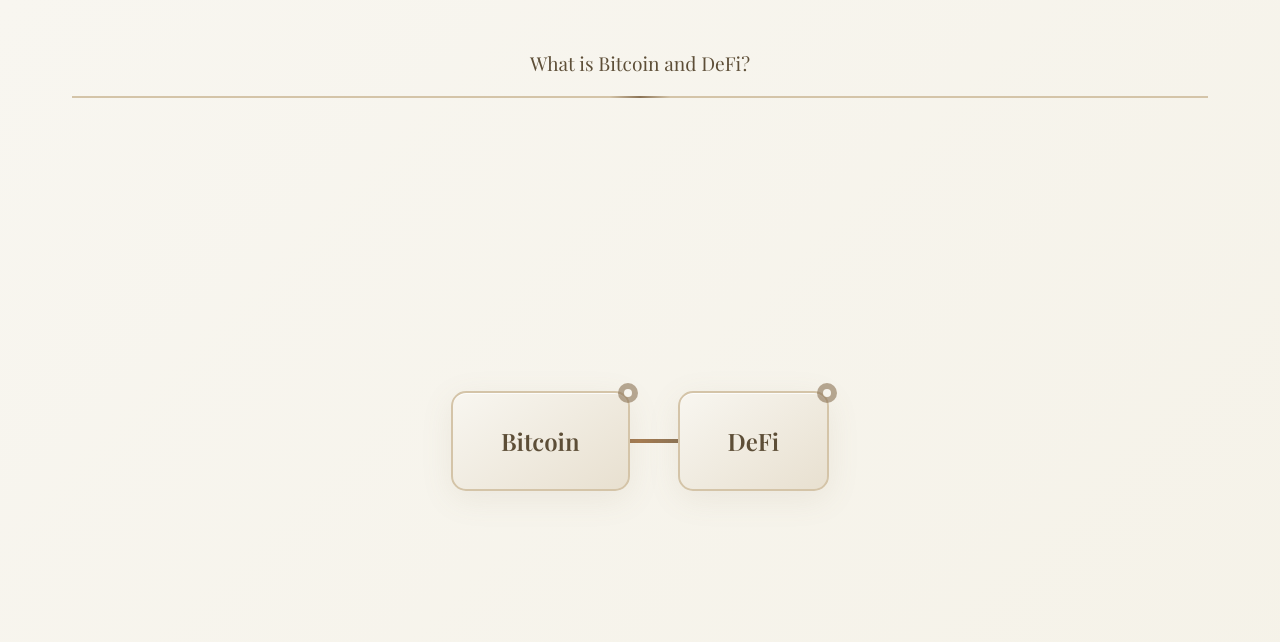
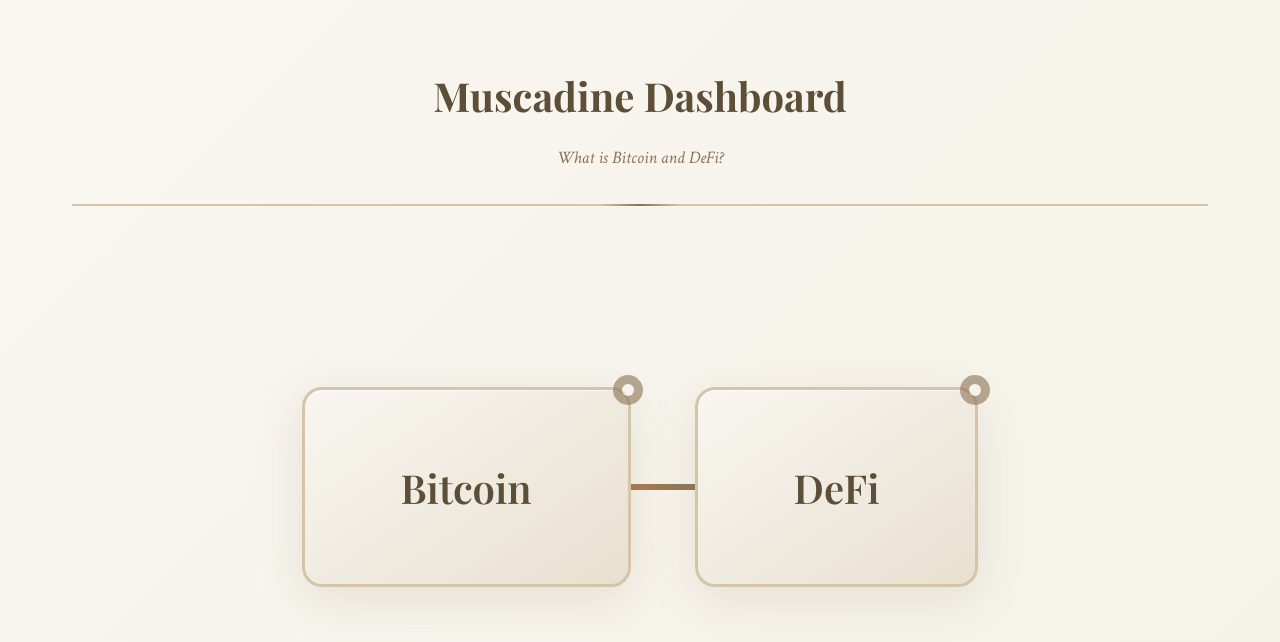
Before and after one commit to nickconnelly10/muscadine.box, a React (Vite) app in the folder app-site/: page / in a window 1280 px wide. Shown: the top 642 px of the page. Built offline with nearby package versions, Linux system fonts and the light colour scheme.

Commit message:
Beta-0.1.1

```diff
--- a/app-site/src/App.css
+++ b/app-site/src/App.css
@@ -1,7 +1,7 @@
 /* Muscadine Vine Theme CSS */
 
 /* Import serif fonts for Roman-inspired design */
-@import url('https://fonts.googleapis.com/css2?family=Crimson+Text:ital,wght@0,400;0,600;1,400&family=Playfair+Display:wght@400;600&display=swap');
+@import url('https://fonts.googleapis.com/css2?family=Crimson+Text:ital,wght@0,400;0,600;1,400&family=Playfair+Display:wght@400;600;700&display=swap');
 
 /* Base styles */
 * {
@@ -31,7 +31,7 @@
 .vine-header {
   text-align: center;
   margin-bottom: 4rem;
-  padding: 1rem 0;
+  padding: 2rem 0;
   border-bottom: 2px solid #d4c4a8;
   position: relative;
 }
@@ -42,37 +42,73 @@
   bottom: -2px;
   left: 50%;
   transform: translateX(-50%);
-  width: 60px;
+  width: 80px;
   height: 2px;
   background: linear-gradient(90deg, transparent, #8b7355, transparent);
 }
 
-.header-link {
+/* Dashboard title */
+.dashboard-title {
   font-family: 'Playfair Display', serif;
-  font-size: 1.2rem;
+  font-size: 2.5rem;
+  font-weight: 700;
   color: #5d4e37;
-  text-decoration: none;
+  margin-bottom: 1rem;
+  cursor: pointer;
   transition: all 0.3s ease;
   position: relative;
 }
 
-.header-link:hover {
+.dashboard-title:hover {
   color: #8b7355;
+  transform: translateY(-2px);
+}
+
+.dashboard-title::after {
+  content: '';
+  position: absolute;
+  bottom: -4px;
+  left: 50%;
+  transform: translateX(-50%);
+  width: 0;
+  height: 2px;
+  background: #8b7355;
+  transition: width 0.3s ease;
+}
+
+.dashboard-title:hover::after {
+  width: 100%;
+}
+
+/* Intro question */
+.intro-question {
+  font-family: 'Crimson Text', serif;
+  font-size: 1.1rem;
+  font-style: italic;
+  color: #8b7355;
+  text-decoration: none;
+  transition: all 0.3s ease;
+  position: relative;
+  display: inline-block;
+}
+
+.intro-question:hover {
+  color: #5d4e37;
   transform: translateY(-1px);
 }
 
-.header-link::after {
+.intro-question::after {
   content: '';
   position: absolute;
   bottom: -2px;
   left: 0;
   width: 0;
   height: 1px;
-  background: #8b7355;
+  background: #5d4e37;
   transition: width 0.3s ease;
 }
 
-.header-link:hover::after {
+.intro-question:hover::after {
   width: 100%;
 }
 
@@ -88,8 +124,8 @@
 /* Branch container */
 .branch-container {
   display: flex;
-  gap: 3rem;
-  margin-bottom: 3rem;
+  gap: 4rem;
+  margin-bottom: 4rem;
   position: relative;
 }
 
@@ -99,36 +135,41 @@
   top: 50%;
   left: 50%;
   transform: translate(-50%, -50%);
-  width: 80px;
-  height: 4px;
+  width: 120px;
+  height: 6px;
   background: linear-gradient(90deg, #8b7355, #a67c52, #8b7355);
-  border-radius: 2px;
+  border-radius: 3px;
   z-index: 0;
 }
 
-/* Vine branches (buttons) */
+/* Vine branches (buttons) - Much larger */
 .vine-branch {
   position: relative;
   background: linear-gradient(145deg, #f8f6f0, #e8e0d0);
-  border: 2px solid #d4c4a8;
-  border-radius: 15px;
-  padding: 2rem 3rem;
+  border: 3px solid #d4c4a8;
+  border-radius: 20px;
+  padding: 4rem 6rem;
   font-family: 'Playfair Display', serif;
-  font-size: 1.5rem;
+  font-size: 2.5rem;
   font-weight: 600;
   color: #5d4e37;
   cursor: pointer;
   transition: all 0.4s ease;
   box-shadow:
-    0 8px 32px rgba(139, 115, 85, 0.1),
+    0 12px 48px rgba(139, 115, 85, 0.15),
     inset 0 1px 0 rgba(255, 255, 255, 0.8);
   z-index: 1;
+  min-width: 280px;
+  min-height: 200px;
+  display: flex;
+  align-items: center;
+  justify-content: center;
 }
 
 .vine-branch:hover {
-  transform: translateY(-4px) scale(1.02);
+  transform: translateY(-8px) scale(1.05);
   box-shadow:
-    0 12px 40px rgba(139, 115, 85, 0.2),
+    0 20px 60px rgba(139, 115, 85, 0.25),
     inset 0 1px 0 rgba(255, 255, 255, 0.9);
   border-color: #8b7355;
 }
@@ -136,7 +177,7 @@
 .vine-branch.active {
   background: linear-gradient(145deg, #e8e0d0, #d4c4a8);
   border-color: #8b7355;
-  transform: translateY(-2px);
+  transform: translateY(-4px);
 }
 
 .branch-text {
@@ -147,10 +188,10 @@
 /* Vine decoration */
 .vine-decoration {
   position: absolute;
-  top: -10px;
-  right: -10px;
-  width: 20px;
-  height: 20px;
+  top: -15px;
+  right: -15px;
+  width: 30px;
+  height: 30px;
   background: #8b7355;
   border-radius: 50%;
   opacity: 0.6;
@@ -162,8 +203,8 @@
   top: 50%;
   left: 50%;
   transform: translate(-50%, -50%);
-  width: 8px;
-  height: 8px;
+  width: 12px;
+  height: 12px;
   background: #f8f6f0;
   border-radius: 50%;
 }
@@ -310,6 +351,10 @@
     padding: 1rem;
   }
 
+  .dashboard-title {
+    font-size: 2rem;
+  }
+
   .branch-container {
     flex-direction: column;
     gap: 2rem;
@@ -317,6 +362,13 @@
 
   .branch-container::before {
     display: none;
+  }
+
+  .vine-branch {
+    padding: 3rem 4rem;
+    font-size: 2rem;
+    min-width: 250px;
+    min-height: 150px;
   }
 
   .leaves-container {
--- a/app-site/src/App.tsx
+++ b/app-site/src/App.tsx
@@ -16,15 +16,27 @@
     window.open('https://mempool.space', '_blank');
   };
 
+  const navigateToMainSite = () => {
+    window.location.href = 'https://muscadine.box';
+  };
+
   return (
     <div className="vine-app">
-      {/* Header Section */}
+      {/* Top Header */}
       <header className="vine-header">
+        <h1
+          className="dashboard-title"
+          onClick={navigateToMainSite}
+        >
+          Muscadine Dashboard
+        </h1>
+
+        {/* Intro Question */}
         <a
           href="https://nicholasconnelly.substack.com/p/what-is-defi"
           target="_blank"
           rel="noopener noreferrer"
-          className="header-link"
+          className="intro-question"
         >
           What is Bitcoin and DeFi?
         </a>
```
